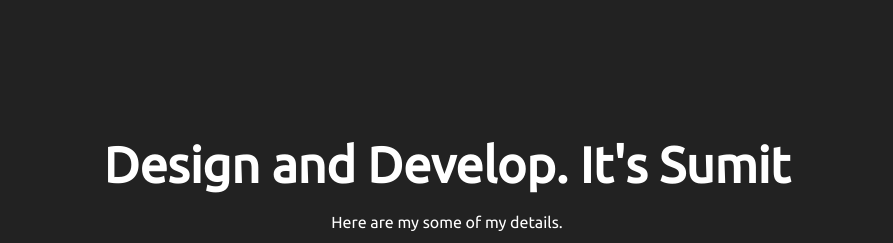
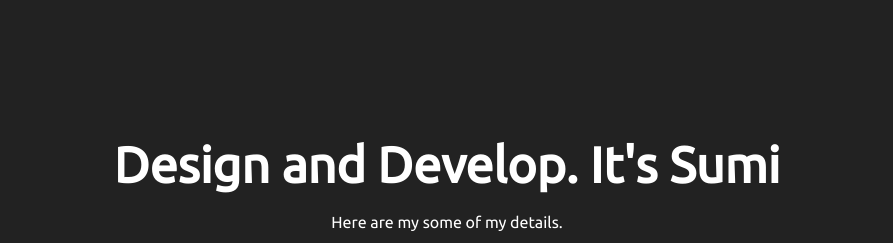
Before and after one commit to Sumitkandari/ReactPortfolioWebsite, a React (Create React App) app: page / in a window 1280 px wide. Shown: the part 1560-1803 px from the top of the page, without its empty margins (193-1086 px from the left). Built offline with nearby package versions, Linux system fonts and the light colour scheme.

Commit message:
Address Change

```diff
--- a/src/components/productList/ProductList.jsx
+++ b/src/components/productList/ProductList.jsx
@@ -7,7 +7,7 @@ const ProductList = () => {
   return (
     <div className="pl">
       <div className="pl-texts">
-        <h1 className="pl-title">Design and Develop. It's Sumit</h1>
+        <h1 className="pl-title">Design and Develop. It's Sumi</h1>
         <p className="pl-desc">
           Here are my some of my details.
         </p>
```
